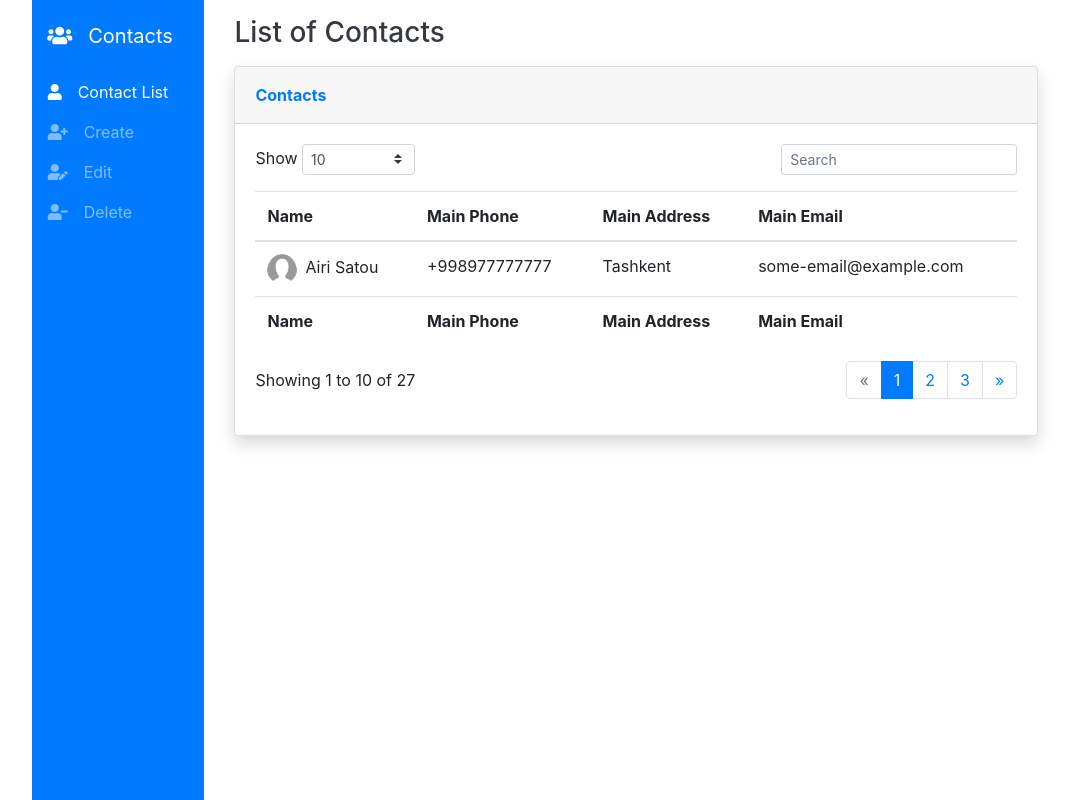
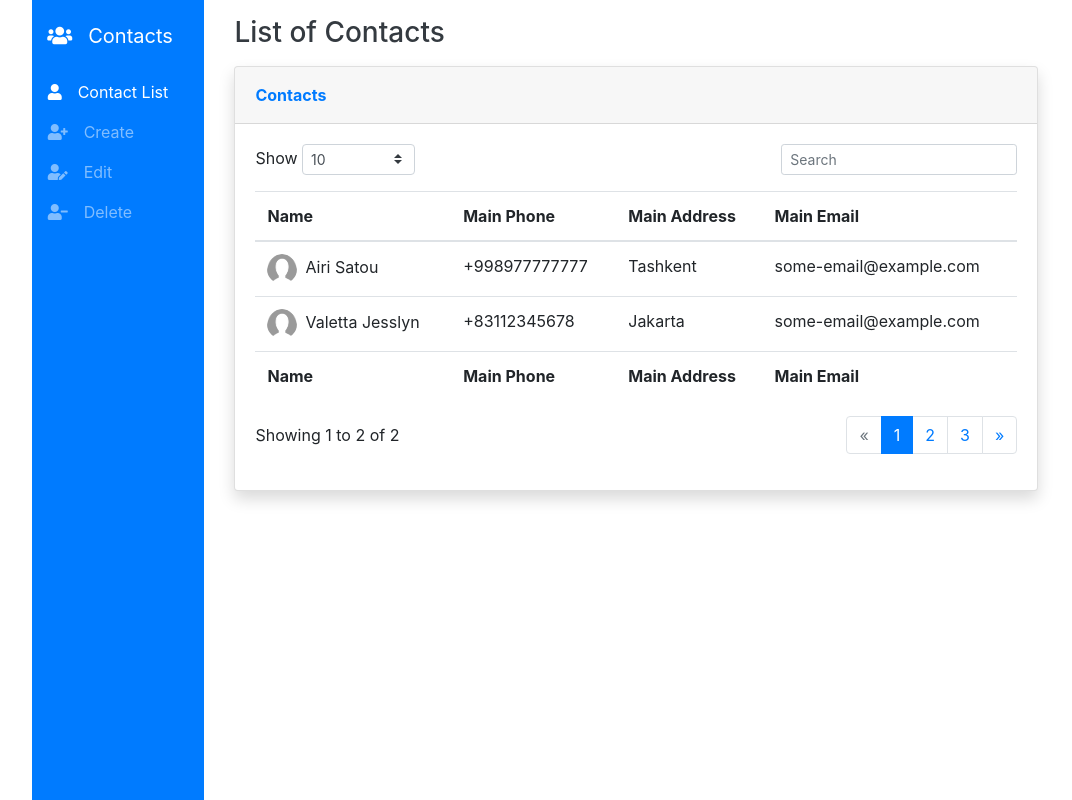
Before and after one commit to bekhzodturdialiev/contacts-list-vue, a Vue app: page / in a window 1280 px wide. Shown: the whole page, without its empty margins (90-1162 px from the left). Built offline with nearby package versions, Linux system fonts and the light colour scheme; data requests are answered from the project's data file.

Commit message:
feat: add ContactCard

```diff
--- a/package.json
+++ b/package.json
@@ -5,9 +5,11 @@
   "scripts": {
     "serve": "vue-cli-service serve",
     "build": "vue-cli-service build",
-    "lint": "vue-cli-service lint"
+    "lint": "vue-cli-service lint",
+    "db": "json-server --watch db.json"
   },
   "dependencies": {
+    "axios": "^0.20.0",
     "bootstrap": "^4.5.3",
     "bootstrap-vue": "^2.17.3",
     "core-js": "^3.6.5",
--- /dev/null
+++ b/src/components/ContactCard.vue
@@ -0,0 +1,27 @@
+<template>
+  <tr>
+    <td>
+      <img
+        class="rounded-circle mr-2"
+        width="30"
+        height="30"
+        src="../assets/images/avatar.png"
+      />{{ contact.name }}
+    </td>
+    <td>{{ contact.phone[0].number }}</td>
+    <td>{{ contact.address[0].name }}</td>
+    <td>{{ contact.email[0].name }}</td>
+  </tr>
+</template>
+
+<script>
+export default {
+  name: "ContactCard",
+  props: {
+    contact: {
+      type: Object,
+      required: true
+    }
+  }
+};
+</script>
--- a/src/router/index.js
+++ b/src/router/index.js
@@ -9,13 +9,14 @@ const routes = [
     path: "/",
     name: "ContactList",
     component: ContactList,
-  },
+    props: true
+  }
 ];
 
 const router = new VueRouter({
   mode: "history",
   base: process.env.BASE_URL,
-  routes,
+  routes
 });
 
 export default router;
--- /dev/null
+++ b/src/services/ContactService.js
@@ -0,0 +1,22 @@
+import axios from "axios";
+
+const apiClient = axios.create({
+  baseURL: "http://localhost:3000",
+  withCredentials: false,
+  headers: {
+    Accept: "application/json",
+    "Content-type": "application/json"
+  }
+});
+
+export default {
+  getContacts: function(perPage, page) {
+    return apiClient.get("/contacts?_limit=" + perPage + "&_page=" + page);
+  },
+  getContactById: function(id) {
+    return apiClient.get("/contacts/" + id);
+  },
+  postContact(contact) {
+    return apiClient.post("/contacts", contact);
+  }
+};
--- a/src/store/index.js
+++ b/src/store/index.js
@@ -1,5 +1,7 @@
 import Vue from "vue";
 import Vuex from "vuex";
+
+import * as contact from "@/store/modules/contact.js";
 
 Vue.use(Vuex);
 
@@ -7,5 +9,7 @@ export default new Vuex.Store({
   state: {},
   mutations: {},
   actions: {},
-  modules: {}
+  modules: {
+    contact
+  }
 });
--- /dev/null
+++ b/src/store/modules/contact.js
@@ -0,0 +1,72 @@
+import ContactService from "@/services/ContactService.js";
+
+export const namespaced = true;
+
+export const state = {
+  contacts: [],
+  contactsTotal: 0,
+  contact: {},
+  perPage: 10
+};
+export const mutations = {
+  ADD_CONTACT(state, contact) {
+    state.contact.push(contact);
+  },
+  SET_CONTACTS(state, contacts) {
+    state.contacts = contacts;
+  },
+  SET_CONTACTS_TOTAL(state, total) {
+    state.contactsTotal = total;
+  },
+  SET_CONTACT(state, contact) {
+    state.contact = contact;
+  }
+};
+export const actions = {
+  createContact({ commit }, contact) {
+    return ContactService.postContact(contact)
+      .then(() => {
+        commit("ADD_CONTACT", contact);
+      })
+      .catch(error => {
+        console.log(
+          "There was a problem creating your contact: " + error.message
+        );
+        throw error;
+      });
+  },
+  fetchContacts: function({ commit, state }, { page }) {
+    return ContactService.getContacts(state.perPage, page)
+      .then(response => {
+        commit("SET_CONTACTS", response.data);
+        commit("SET_CONTACTS_TOTAL", response.headers["x-total-count"]);
+      })
+      .catch(error => {
+        console.log("There was a problem fetching contacts: " + error.message);
+        throw error;
+      });
+  },
+  fetchContact: function({ commit, getters }, id) {
+    var contact = getters.getContactById(id);
+    if (contact) {
+      commit("SET_CONTACT", contact);
+      return contact;
+    } else {
+      return ContactService.getContactById(id)
+        .then(response => {
+          commit("SET_CONTACT", response.data);
+          return response.data;
+        })
+        .catch(error => {
+          console.log("There was a problem fetching contact: " + error.message);
+          throw error;
+        });
+    }
+  }
+};
+
+export const getters = {
+  getContactById: state => id => {
+    return state.contacts.find(contact => contact.id === id);
+  }
+};
--- a/src/views/ContactList.vue
+++ b/src/views/ContactList.vue
@@ -60,19 +60,11 @@
                   </tr>
                 </thead>
                 <tbody>
-                  <tr>
-                    <td>
-                      <img
-                        class="rounded-circle mr-2"
-                        width="30"
-                        height="30"
-                        src="../assets/images/avatar.png"
-                      />Airi Satou
-                    </td>
-                    <td>+998977777777</td>
-                    <td>Tashkent</td>
-                    <td>some-email@example.com</td>
-                  </tr>
+                  <ContactCard
+                    v-for="contact in contact.contacts"
+                    :key="contact.id"
+                    :contact="contact"
+                  />
                 </tbody>
                 <tfoot>
                   <tr>
@@ -92,7 +84,8 @@
                   role="status"
                   aria-live="polite"
                 >
-                  Showing 1 to 10 of 27
+                  Showing {{ contactStartNumber }} to {{ contactEndNumber }} of
+                  {{ contactsTotal }}
                 </p>
               </div>
               <div class="col-md-6">
@@ -131,7 +124,60 @@
 </template>
 
 <script>
+import store from "@/store";
+import ContactCard from "@/components/ContactCard";
+import { mapState } from "vuex";
+
 export default {
-  name: "ContactList"
+  name: "ContactList",
+  props: {
+    page: {
+      type: Number,
+      required: true
+    }
+  },
+  components: {
+    ContactCard
+  },
+  beforeRouteEnter(routeTo, routeFrom, next) {
+    console.log(routeTo);
+    console.log(routeFrom);
+    const currentPage = parseInt(routeTo.query.page) || 1;
+    store
+      .dispatch("contact/fetchContacts", {
+        page: currentPage
+      })
+      .then(() => {
+        routeTo.params.page = currentPage;
+        next();
+      });
+  },
+  beforeRouteUpdate(routeTo, routeFrom, next) {
+    console.log(routeTo);
+    const currentPage = parseInt(routeTo.query.page) || 1;
+    store
+      .dispatch("contact/fetchContacts", {
+        page: currentPage
+      })
+      .then(() => {
+        routeTo.params.page = currentPage;
+        next();
+      });
+  },
+  computed: {
+    hasNextPage() {
+      return this.contactsTotal > this.page * this.contact.perPage;
+    },
+    ...mapState(["contact"]),
+    contactsTotal() {
+      return this.contact.contactsTotal;
+    },
+    contactStartNumber() {
+      return this.contact.perPage * this.page - this.contact.perPage + 1;
+    },
+    contactEndNumber() {
+      return this.contactsTotal % (this.contact.perPage * this.page);
+    }
+  }
 };
 </script>
```
Also changed, not shown: 1 other file (tests, documents, lock files or other folders).
